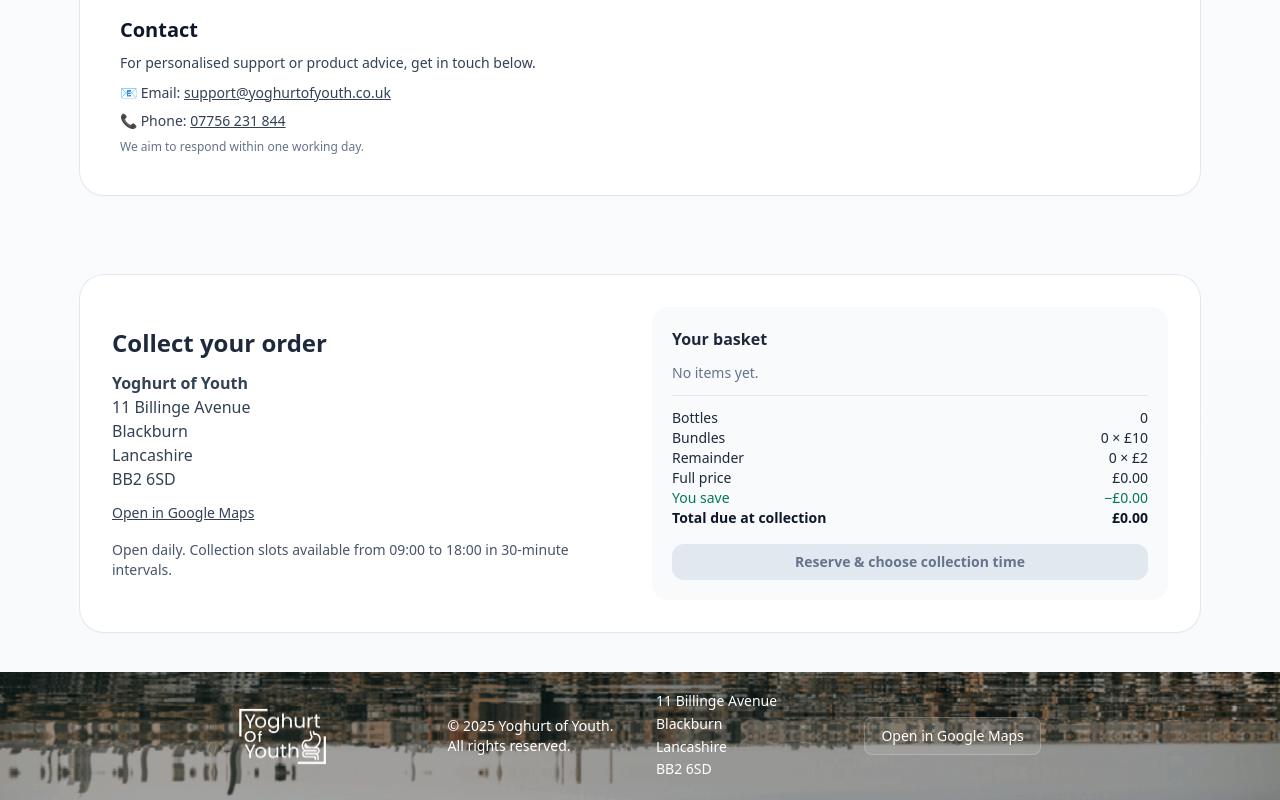
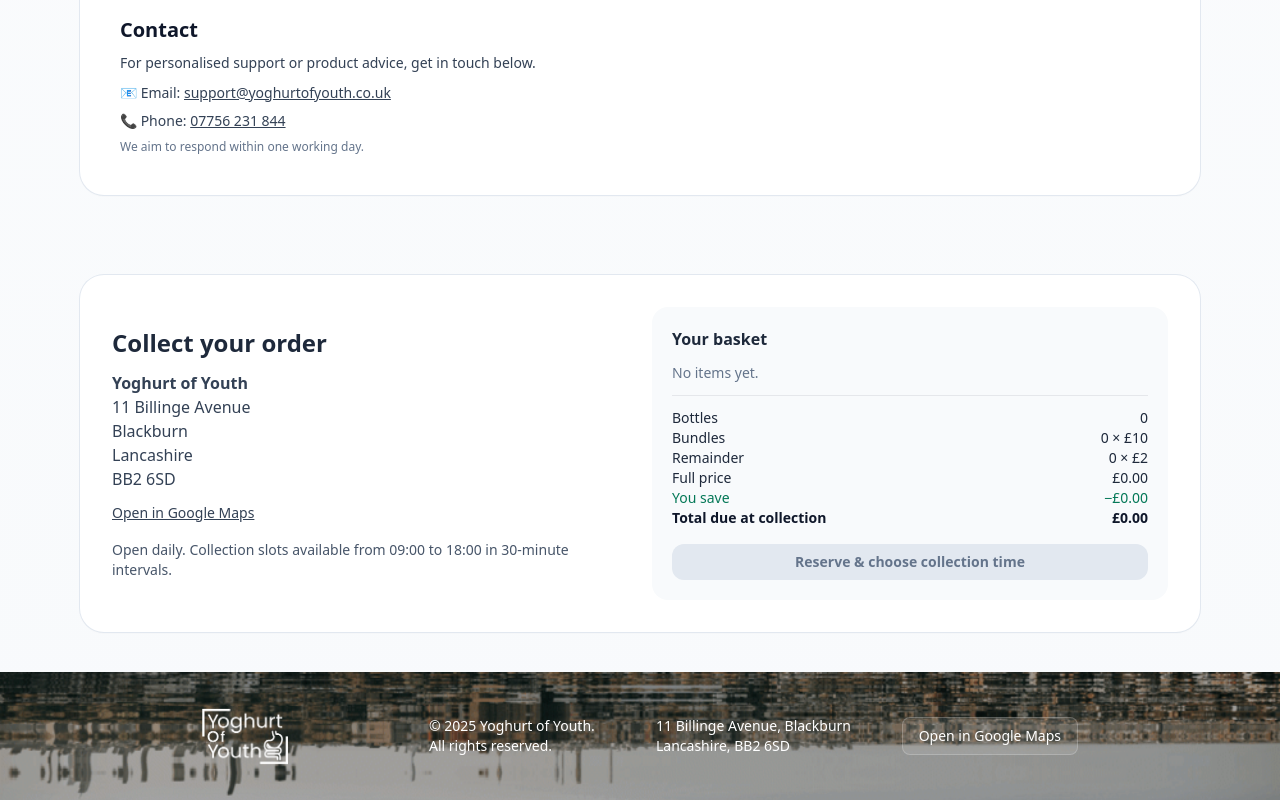
Before and after one commit to ZainAkuji/Yoghurt-of-Youth, a React (Vite) app: page / in a window 1280 px wide. Shown: the part 3664-4464 px from the top of the page. Built offline with nearby package versions, Linux system fonts and the light colour scheme.

Commit message:
Update App.tsx

```diff
--- a/src/App.tsx
+++ b/src/App.tsx
@@ -1029,55 +1029,71 @@ function ConfirmationPage({
 function Footer() {
   return (
     <footer
-      className="relative bg-cover bg-center text-white h-32 flex items-center"
+      className="relative bg-cover bg-center text-white flex items-center"
       style={{
         backgroundImage: "url('skyline_reflected.png')",
         backgroundPosition: "center 75%",
+        height: "8rem", // same as header height
       }}
     >
-      {/* Overlay for slight darkness to make text pop */}
+      {/* Overlay for contrast */}
       <div className="absolute inset-0 bg-black/35"></div>
 
-      <div className="relative z-10 max-w-6xl mx-auto grid grid-cols-1 md:grid-cols-4 gap-8 px-6 items-center text-center md:text-left">
-
+      <div
+        className="
+          relative z-10 mx-auto max-w-6xl
+          grid grid-cols-4
+          gap-2 sm:gap-4 md:gap-8
+          px-2 sm:px-4 md:px-6
+          items-center text-center md:text-left
+          text-[9px] sm:text-[10px] md:text-xs lg:text-sm
+          leading-tight
+        "
+      >
         {/* Logo */}
         <div className="flex justify-center md:justify-start">
           <img
             src="logo_inverted_transparent.png"
             alt="Yoghurt of Youth Logo"
-            className="h-16 w-auto object-contain"
+            className="h-8 sm:h-10 md:h-12 lg:h-16 w-auto object-contain"
           />
         </div>
 
-        {/* All rights reserved */}
-        <div>
-          <p className="text-sm">
-            © {new Date().getFullYear()} Yoghurt of Youth.<br />All rights reserved.
+        {/* Rights */}
+        <div className="truncate">
+          <p>
+            © {new Date().getFullYear()} Yoghurt of Youth.<br className="hidden lg:block" />
+            All rights reserved.
           </p>
         </div>
 
         {/* Address */}
-        <div>
-          <address className="not-italic text-sm leading-relaxed">
-            11 Billinge Avenue<br />
-            Blackburn<br />
-            Lancashire<br />
-            BB2 6SD
+        <div className="truncate">
+          <address className="not-italic">
+            11 Billinge Avenue, Blackburn<br className="hidden lg:block" />
+            Lancashire, BB2 6SD
           </address>
         </div>
 
         {/* Google Maps link */}
-        <div>
+        <div className="flex justify-center md:justify-end">
           <a
             href="https://www.google.com/maps/search/?api=1&query=11+Billinge+Avenue,+Blackburn,+Lancashire,+BB2+6SD"
             target="_blank"
             rel="noreferrer"
-            className="inline-block bg-white/10 hover:bg-white/20 text-white text-sm px-4 py-2 rounded-lg border border-white/20 transition"
+            className="
+              inline-block
+              bg-white/10 hover:bg-white/20
+              text-white
+              text-[9px] sm:text-[10px] md:text-xs lg:text-sm
+              px-2 sm:px-3 md:px-4 py-1 sm:py-1.5 md:py-2
+              rounded-lg border border-white/20
+              transition
+            "
           >
             Open in Google Maps
           </a>
         </div>
-
       </div>
     </footer>
   );
```
